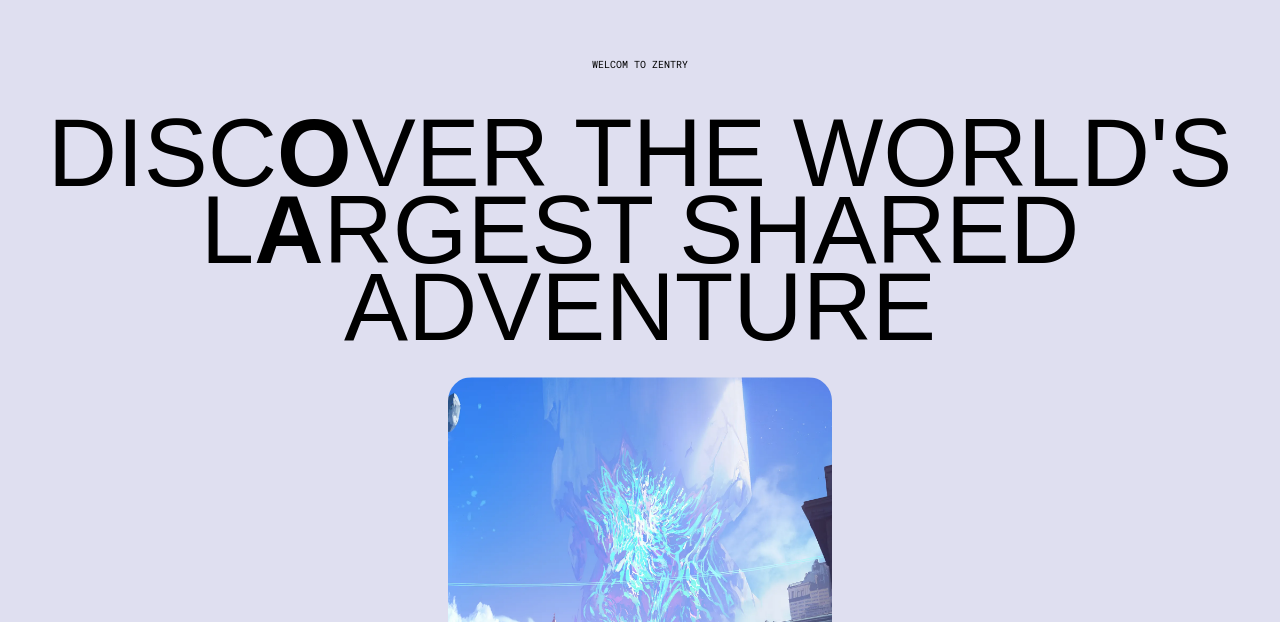
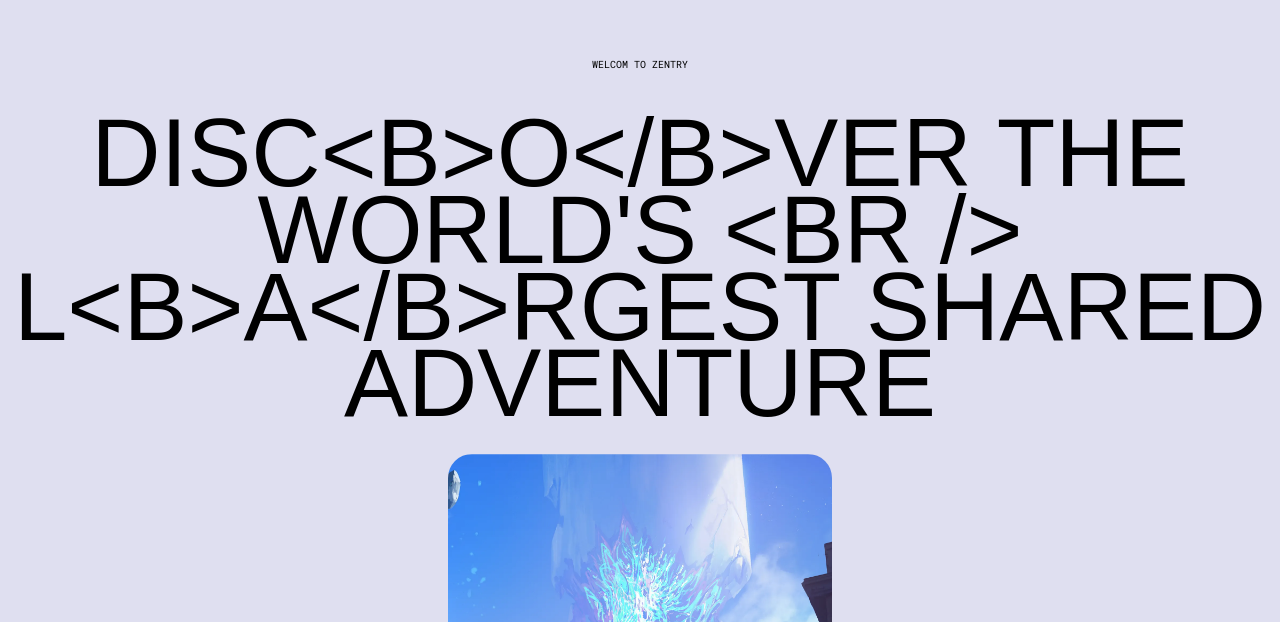
Before and after one commit to l1nkh/worten-xl-games-website, a React (Vite) app: page / in a window 1280 px wide. Shown: the part 889-1511 px from the top of the page. Built offline with nearby package versions, Linux system fonts and the light colour scheme; a web font is replaced by a local one.

Commit message:
Add AnimatedTitle component
Animated title to be reused throughout the site

```diff
--- a/src/components/About.jsx
+++ b/src/components/About.jsx
@@ -2,6 +2,7 @@
 import gsap from 'gsap';
 import { useGSAP } from '@gsap/react';
 import { ScrollTrigger } from 'gsap/all';
+import AnimatedTitle from './AnimatedTitle';
 
 gsap.registerPlugin(ScrollTrigger)
 
@@ -31,10 +32,11 @@
                 Welcom to Zentry
             </h2>
 
-            <div className='mt-5 text-center text-4xl uppercase leading-[0.8]
-            md:text-[6rem]'>
-                Disc<b>o</b>ver the world's <br /> l<b>a</b>rgest shared adventure
-            </div>
+            <AnimatedTitle
+                title="Disc<b>o</b>ver the world's
+                <br /> l<b>a</b>rgest shared adventure"
+                containerClass="mt-5 !text-black text-center"
+            />
 
             <div className='about-subtext'>
                 <p>The Game of Games begins-your life, now an epic MMORPG</p>
--- /dev/null
+++ b/src/components/AnimatedTitle.jsx
@@ -0,0 +1,12 @@
+import React from 'react'
+
+const AnimatedTitle = ({title, containerClass}) => {
+  return (
+    <div className='mt-5 text-center text-4xl uppercase leading-[0.8]
+    md:text-[6rem]'>
+        {title}
+    </div>
+  )
+}
+
+export default AnimatedTitle
```
